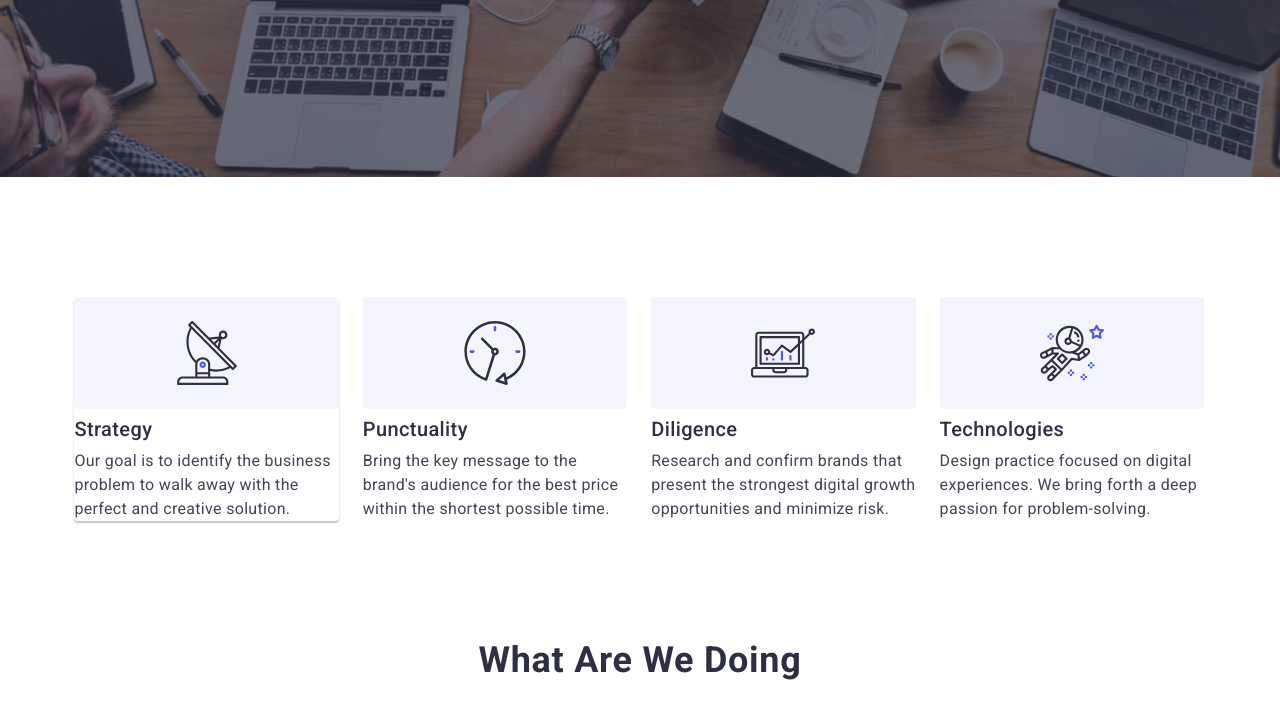
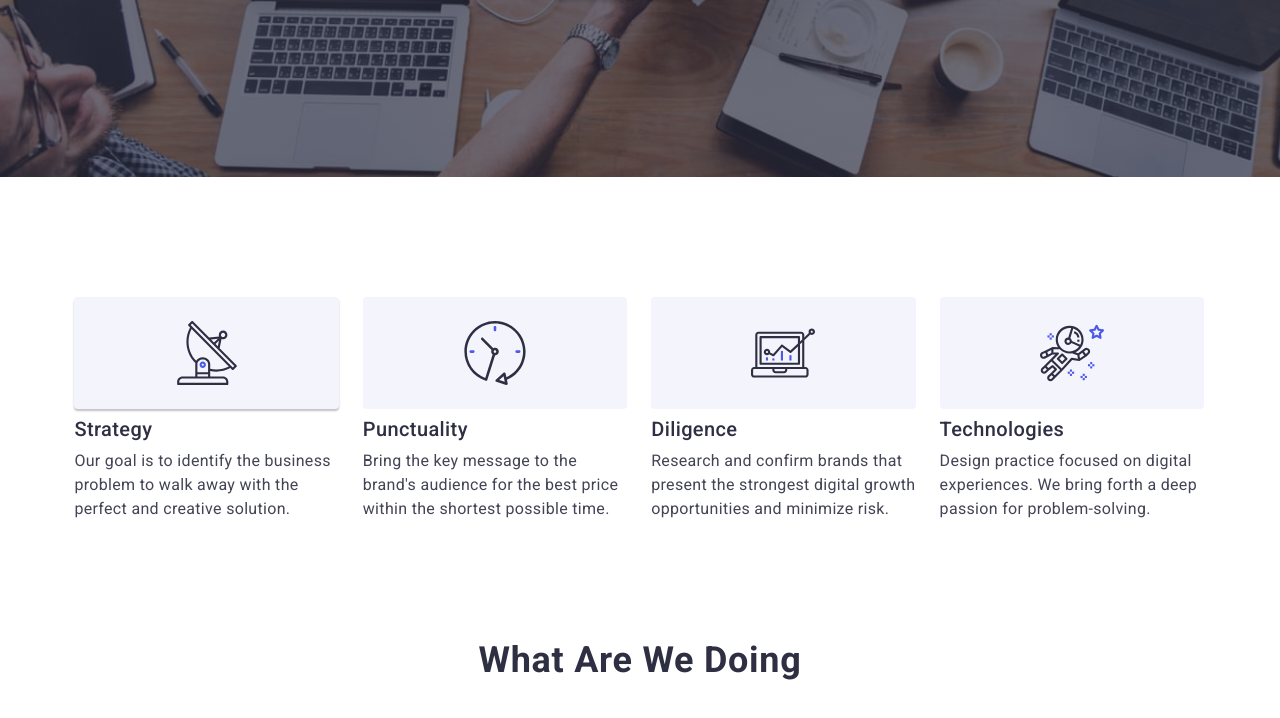
Before and after one commit to ok-qa/goit-markup-hw-04, a plain HTML site: page index.html in a window 1280 px wide. In both pictures the pointer is over the element 206 px from the left and 827 px from the top of the page. Shown: the part 475-1193 px from the top of the page. Drawn offline with nearby package versions, Linux system fonts and the light colour scheme.

Commit message:
feature-icon style is updated

```diff
--- a/css/styles.css
+++ b/css/styles.css
@@ -262,7 +262,7 @@ img{
 	margin-right: 24px;
 }
 
-.feature-item:is(:hover, :focus, :active) {
+.feature-icon:is(:hover, :focus, :active) {
 	box-shadow:0px 2px 2px rgb(46 47 66 / 8%),
 				0px 2px 2px rgb(46 47 66 / 16%),
 				0px 2px 2px rgb(46 47 66 / 8%);
```
